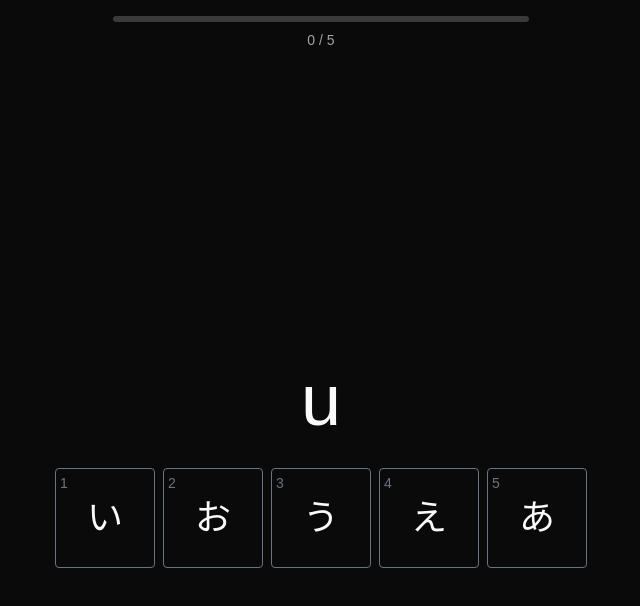
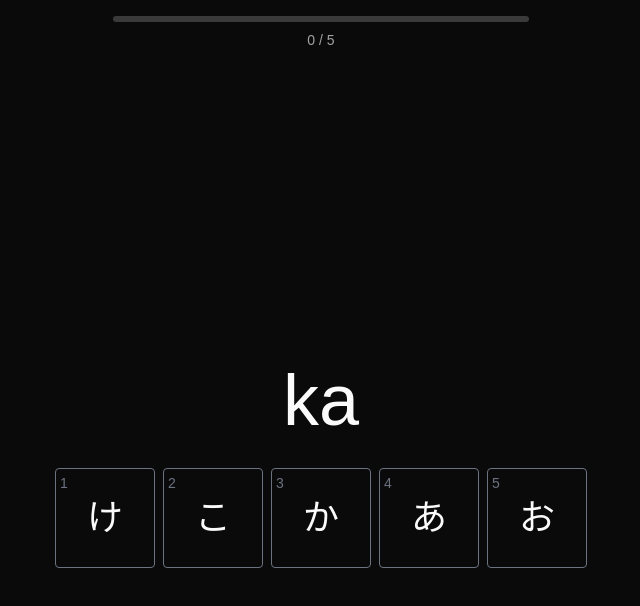
Before and after one commit to PeterPoterek/hira-kata, a Next.js app: page / in a window 1280 px wide. Shown: the top 606 px of the page, without its empty margins (319-959 px from the left). Built offline with nearby package versions, Linux system fonts and the light colour scheme.

Commit message:
json structure changed

```diff
--- a/components/quiz/Quiz.tsx
+++ b/components/quiz/Quiz.tsx
@@ -1,19 +1,19 @@
 "use client";
 
-import hiragana from "@/data/hiragana.json";
+import kanaData from "@/data/kana.json";
 import { useState, useEffect } from "react";
 import useQuizStore from "@/store/quizStore";
 import { motion, AnimatePresence } from "framer-motion";
 
-interface HiraganaChar {
+interface KanaChar {
   kana: string;
   romaji: string;
 }
 
 const Quiz = () => {
-  const [randomChar, setRandomChar] = useState<HiraganaChar | null>(null);
+  const [randomChar, setRandomChar] = useState<KanaChar | null>(null);
   const [choices, setChoices] = useState<string[]>([]);
-  const [prevChar, setPrevChar] = useState<HiraganaChar | null>(null);
+  const [prevChar, setPrevChar] = useState<KanaChar | null>(null);
   const [transitioning, setTransitioning] = useState(false);
 
   const {
@@ -28,17 +28,25 @@ const Quiz = () => {
     resetProgress,
   } = useQuizStore();
 
-  const getRandomHiraganaChar = () => {
+  const getKanaList = () => {
+    const scriptType = mode === "romaji-to-kata" ? "hiragana" : "katakana";
+    return Object.values(kanaData[0][scriptType]).flat();
+  };
+
+  const getRandomKanaChar = () => {
+    const kanaList = getKanaList();
     let newChar;
     do {
-      newChar = hiragana[Math.floor(Math.random() * hiragana.length)];
+      newChar = kanaList[Math.floor(Math.random() * kanaList.length)];
     } while (newChar.romaji === prevChar?.romaji);
     return newChar;
   };
 
-  const getRandomChoices = (correctChar: HiraganaChar) => {
-    const incorrectAnswers = hiragana
-      .filter(item => item !== correctChar)
+  const getRandomChoices = (correctChar: KanaChar) => {
+    const kanaList = getKanaList();
+    const incorrectAnswers = kanaList
+      .filter(item => item.romaji !== correctChar.romaji)
+      .sort(() => Math.random() - 0.5)
       .slice(0, 4)
       .map(item => (mode === "romaji-to-kata" ? item.kana : item.romaji));
 
@@ -57,7 +65,7 @@ const Quiz = () => {
 
   const generateQuestion = () => {
     if (mode === "completed") return;
-    const newRandomChar = getRandomHiraganaChar();
+    const newRandomChar = getRandomKanaChar();
     setRandomChar(newRandomChar);
     setPrevChar(newRandomChar);
     getRandomChoices(newRandomChar);
@@ -74,7 +82,6 @@ const Quiz = () => {
     if (isCorrect) {
       if (progress + 1 === maxProgress) {
         incrementProgress(1);
-
         setTimeout(() => {
           if (mode === "romaji-to-kata") {
             setTransitioning(true);
@@ -87,7 +94,7 @@ const Quiz = () => {
           } else if (mode === "kata-to-romaji") {
             switchMode("completed");
           }
-        }, 100); // delay to sure progress updates
+        }, 100);
       } else {
         incrementProgress(1);
         generateQuestion();
@@ -102,9 +109,7 @@ const Quiz = () => {
 
   useEffect(() => {
     const handleKeyDown = (event: KeyboardEvent) => {
-      const currentProgress = useQuizStore.getState().progress;
-      if (currentProgress >= maxProgress) return;
-
+      if (useQuizStore.getState().progress >= maxProgress) return;
       const keyIndex = parseInt(event.key, 10) - 1;
       if (keyIndex >= 0 && keyIndex < choices.length) {
         checkAnswer(choices[keyIndex]);
@@ -122,7 +127,7 @@ const Quiz = () => {
   }, [mode]);
 
   if (mode === "completed") {
-    const totalQuestions = maxProgress * 2; //2x so both modes
+    const totalQuestions = maxProgress * 2;
     const totalCorrect = totalQuestions - wrongGuesses;
     const accuracy = Math.round((totalCorrect / totalQuestions) * 100);
 
--- a/data/hiragana.json
+++ /dev/null
@@ -1,7 +0,0 @@
-[
-  { "kana": "あ", "romaji": "a" },
-  { "kana": "い", "romaji": "i" },
-  { "kana": "う", "romaji": "u" },
-  { "kana": "え", "romaji": "e" },
-  { "kana": "お", "romaji": "o" }
-]
--- /dev/null
+++ b/data/kana.json
@@ -0,0 +1,36 @@
+[
+  {
+    "hiragana": {
+      "vowels": [
+        { "kana": "あ", "romaji": "a" },
+        { "kana": "い", "romaji": "i" },
+        { "kana": "う", "romaji": "u" },
+        { "kana": "え", "romaji": "e" },
+        { "kana": "お", "romaji": "o" }
+      ],
+      "ka-row": [
+        { "kana": "か", "romaji": "ka" },
+        { "kana": "き", "romaji": "ki" },
+        { "kana": "く", "romaji": "ku" },
+        { "kana": "け", "romaji": "ke" },
+        { "kana": "こ", "romaji": "ko" }
+      ]
+    },
+    "katakana": {
+      "vowels": [
+        { "kana": "ア", "romaji": "a" },
+        { "kana": "イ", "romaji": "i" },
+        { "kana": "ウ", "romaji": "u" },
+        { "kana": "エ", "romaji": "e" },
+        { "kana": "オ", "romaji": "o" }
+      ],
+      "ka-row": [
+        { "kana": "カ", "romaji": "ka" },
+        { "kana": "キ", "romaji": "ki" },
+        { "kana": "ク", "romaji": "ku" },
+        { "kana": "ケ", "romaji": "ke" },
+        { "kana": "コ", "romaji": "ko" }
+      ]
+    }
+  }
+]
```
